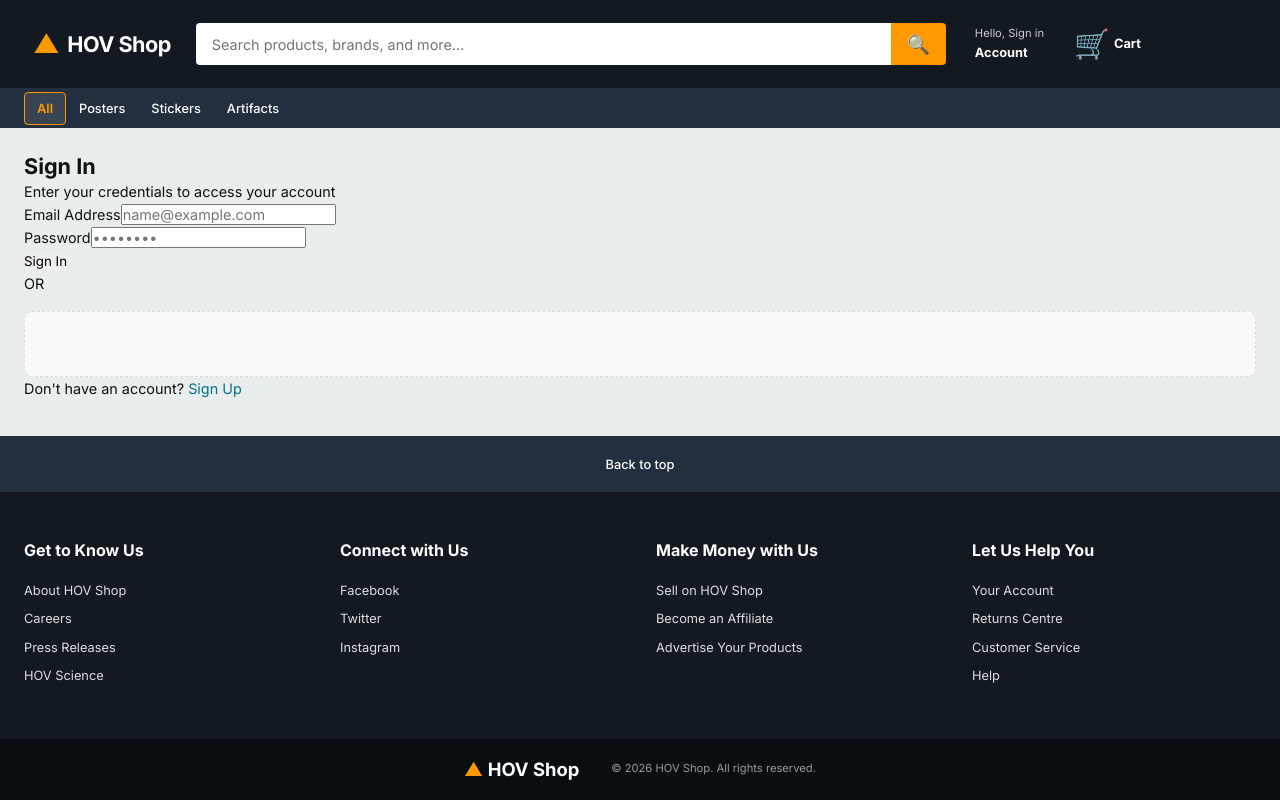
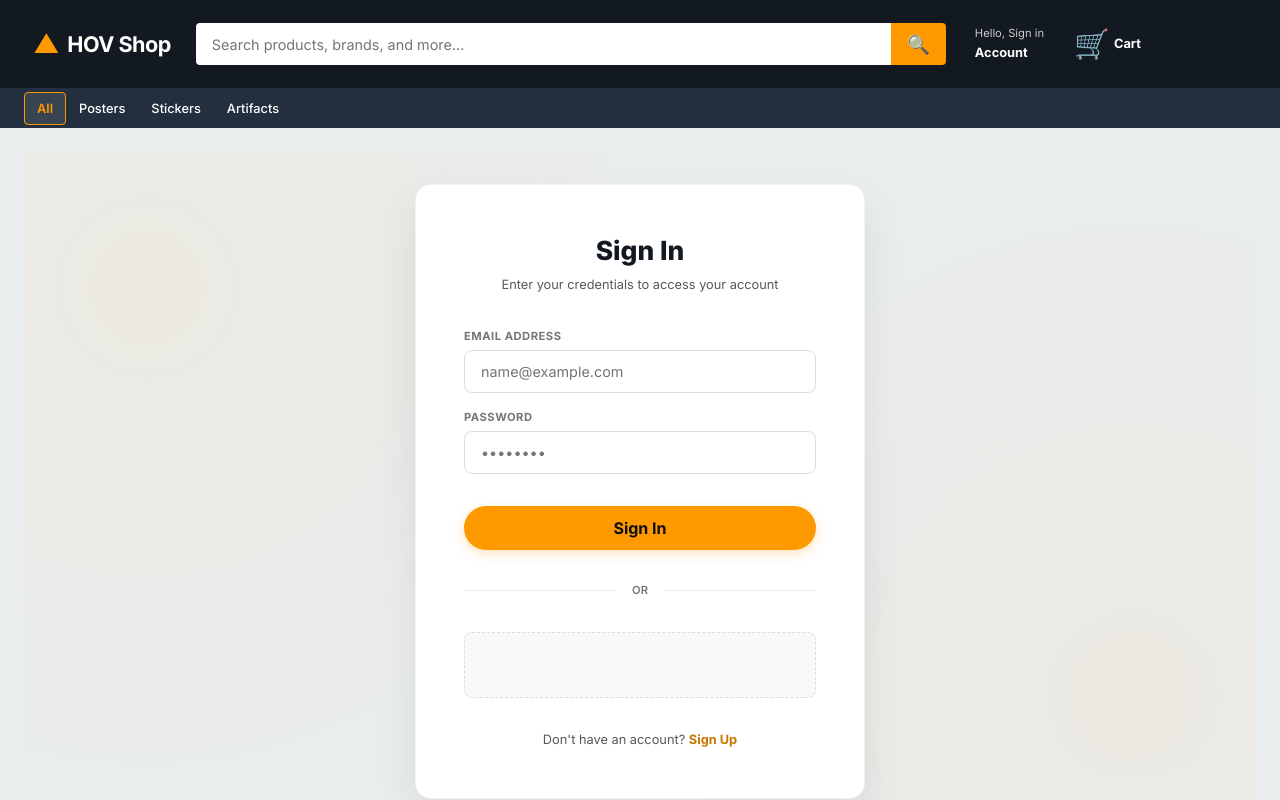
Before and after one commit to kulkarni-v-ai/shop-frontend, a React (Vite) app: page /login in a window 1280 px wide. Shown: the top 800 px of the page. Built offline with nearby package versions, Linux system fonts and the light colour scheme; no server answers.

Commit message:
style: major ui/ux overhaul with animated cards and premium auth styling

```diff
--- a/src/App.css
+++ b/src/App.css
@@ -424,6 +424,7 @@
   margin-bottom: var(--space-xs);
   line-height: 1.4;
   display: -webkit-box;
+  line-clamp: 2;
   -webkit-line-clamp: 2;
   -webkit-box-orient: vertical;
   overflow: hidden;
@@ -1647,5 +1648,257 @@
 }
 
 @keyframes spin {
-  to { transform: rotate(360deg); }
-}
+  to {
+    transform: rotate(360deg);
+  }
+}
+
+/* ==============================
+   AUTHENTICATION PAGES (PREMIUM)
+================================ */
+.login-container {
+  min-height: calc(100vh - var(--navbar-height) - var(--subnav-height) - 100px);
+  display: flex;
+  align-items: center;
+  justify-content: center;
+  padding: var(--space-xl);
+  background: radial-gradient(circle at 10% 20%, rgba(255, 153, 0, 0.05) 0%, transparent 40%),
+    radial-gradient(circle at 90% 80%, rgba(255, 153, 0, 0.05) 0%, transparent 40%);
+}
+
+.login-box {
+  background: var(--color-white);
+  padding: var(--space-2xl);
+  border-radius: var(--radius-xl);
+  box-shadow: 0 20px 40px rgba(0, 0, 0, 0.08);
+  width: 100%;
+  max-width: 450px;
+  text-align: center;
+  border: 1px solid rgba(0, 0, 0, 0.05);
+  animation: fadeInDown 0.6s ease-out;
+}
+
+@keyframes fadeInDown {
+  from {
+    opacity: 0;
+    transform: translateY(-20px);
+  }
+
+  to {
+    opacity: 1;
+    transform: translateY(0);
+  }
+}
+
+.login-title {
+  font-size: var(--font-size-2xl);
+  font-weight: 800;
+  margin-bottom: var(--space-xs);
+  color: var(--color-navbar);
+}
+
+.login-subtitle {
+  color: var(--color-text-secondary);
+  font-size: var(--font-size-sm);
+  margin-bottom: var(--space-xl);
+}
+
+.login-form {
+  text-align: left;
+}
+
+.form-group {
+  margin-bottom: var(--space-md);
+}
+
+.form-group label {
+  display: block;
+  font-size: var(--font-size-xs);
+  font-weight: 700;
+  text-transform: uppercase;
+  letter-spacing: 0.5px;
+  margin-bottom: var(--space-xxs);
+  color: var(--color-text-light);
+}
+
+.form-group input {
+  width: 100%;
+  padding: var(--space-sm) var(--space-md);
+  border: 1px solid var(--color-border);
+  border-radius: var(--radius-md);
+  font-size: var(--font-size-base);
+  transition: all var(--transition-fast);
+}
+
+.form-group input:focus {
+  border-color: var(--color-accent);
+  box-shadow: 0 0 0 3px rgba(255, 153, 0, 0.15);
+}
+
+.login-button {
+  width: 100%;
+  padding: var(--space-sm);
+  background: var(--color-accent);
+  color: var(--color-text);
+  border: none;
+  border-radius: 50px;
+  font-weight: 700;
+  font-size: var(--font-size-md);
+  margin-top: var(--space-md);
+  transition: all var(--transition-base);
+  box-shadow: 0 4px 12px rgba(255, 153, 0, 0.25);
+}
+
+.login-button:hover {
+  background: var(--color-accent-hover);
+  transform: translateY(-2px);
+  box-shadow: 0 6px 15px rgba(255, 153, 0, 0.35);
+}
+
+.login-button:disabled {
+  opacity: 0.7;
+  cursor: not-allowed;
+  transform: none;
+}
+
+.divider {
+  display: flex;
+  align-items: center;
+  margin: var(--space-xl) 0;
+  color: var(--color-text-light);
+  font-size: var(--font-size-xs);
+  font-weight: 600;
+}
+
+.divider::before,
+.divider::after {
+  content: "";
+  flex: 1;
+  height: 1px;
+  background: var(--color-border-light);
+}
+
+.divider span {
+  padding: 0 var(--space-md);
+}
+
+.auth-footer {
+  margin-top: var(--space-xl);
+  font-size: var(--font-size-sm);
+  color: var(--color-text-secondary);
+}
+
+.auth-footer a {
+  color: var(--color-accent-dark);
+  font-weight: 700;
+  text-decoration: none;
+}
+
+.auth-footer a:hover {
+  text-decoration: underline;
+}
+
+/* ==============================
+   ANIMATED PRODUCT CARDS
+================================ */
+.product-card {
+  transition: all 0.4s cubic-bezier(0.175, 0.885, 0.32, 1.275);
+  backface-visibility: hidden;
+}
+
+.product-card:hover {
+  transform: translateY(-10px) scale(1.02);
+  box-shadow: 0 20px 30px rgba(0, 0, 0, 0.12);
+}
+
+.product-card-image-wrapper {
+  overflow: hidden;
+}
+
+.product-card-image {
+  transition: transform 0.6s cubic-bezier(0.2, 1, 0.3, 1);
+}
+
+.product-card:hover .product-card-image {
+  transform: scale(1.1);
+}
+
+.btn-add-cart {
+  position: relative;
+  overflow: hidden;
+}
+
+.btn-add-cart::after {
+  content: '';
+  position: absolute;
+  top: 50%;
+  left: 50%;
+  width: 0;
+  height: 0;
+  background: rgba(255, 255, 255, 0.2);
+  border-radius: 50%;
+  transform: translate(-50%, -50%);
+  transition: width 0.6s, height 0.6s;
+}
+
+.btn-add-cart:active::after {
+  width: 200%;
+  height: 200%;
+}
+
+/* Glassmorphism utility */
+.glass-effect {
+  background: rgba(255, 255, 255, 0.8);
+  backdrop-filter: blur(8px);
+  -webkit-backdrop-filter: blur(8px);
+  border: 1px solid rgba(255, 255, 255, 0.3);
+}
+
+/* Fade-in for grid items */
+.products-grid>* {
+  animation: fadeInUp 0.6s ease-out both;
+}
+
+@keyframes fadeInUp {
+  from {
+    opacity: 0;
+    transform: translateY(20px);
+  }
+
+  to {
+    opacity: 1;
+    transform: translateY(0);
+  }
+}
+
+.products-grid>*:nth-child(1) {
+  animation-delay: 0.1s;
+}
+
+.products-grid>*:nth-child(2) {
+  animation-delay: 0.15s;
+}
+
+.products-grid>*:nth-child(3) {
+  animation-delay: 0.2s;
+}
+
+.products-grid>*:nth-child(4) {
+  animation-delay: 0.25s;
+}
+
+.products-grid>*:nth-child(5) {
+  animation-delay: 0.3s;
+}
+
+.products-grid>*:nth-child(6) {
+  animation-delay: 0.35s;
+}
+
+.products-grid>*:nth-child(7) {
+  animation-delay: 0.4s;
+}
+
+.products-grid>*:nth-child(8) {
+  animation-delay: 0.45s;
+}
--- a/src/pages/Signup.jsx
+++ b/src/pages/Signup.jsx
@@ -1,5 +1,7 @@
 import { useState } from "react";
 import { Link, useNavigate } from "react-router-dom";
+import { GoogleLogin } from "@react-oauth/google";
+import { jwtDecode } from "jwt-decode";
 import { useAuth } from "../context/AuthContext";
 
 const Signup = () => {
@@ -8,7 +10,7 @@ const Signup = () => {
     const [password, setPassword] = useState("");
     const [error, setError] = useState("");
     const [loading, setLoading] = useState(false);
-    const { login } = useAuth();
+    const { login, syncGoogleAuth } = useAuth();
     const navigate = useNavigate();
 
     const handleSubmit = async (e) => {
@@ -37,6 +39,23 @@ const Signup = () => {
             setError("Something went wrong. Please try again.");
         } finally {
             setLoading(false);
+        }
+    };
+
+    const handleGoogleSuccess = async (credentialResponse) => {
+        const decoded = jwtDecode(credentialResponse.credential);
+        const googleData = {
+            name: decoded.name,
+            email: decoded.email,
+            googleId: decoded.sub,
+            avatar: decoded.picture
+        };
+
+        const result = await syncGoogleAuth(googleData);
+        if (result.success) {
+            navigate("/");
+        } else {
+            setError(result.message || "Google Authentication failed");
         }
     };
 
@@ -92,10 +111,16 @@ const Signup = () => {
                     <span>OR</span>
                 </div>
 
-                <button className="google-button">
-                    <img src="https://www.gstatic.com/firebasejs/ui/2.0.0/images/auth/google.svg" alt="Google" />
-                    Sign up with Google
-                </button>
+                <div className="google-login-wrapper">
+                    <GoogleLogin
+                        onSuccess={handleGoogleSuccess}
+                        onError={() => setError("Google Login Failed")}
+                        useOneTap
+                        text="signup_with"
+                        theme="filled_black"
+                        shape="pill"
+                    />
+                </div>
 
                 <p className="auth-footer">
                     Already have an account? <Link to="/login">Sign In</Link>
```
